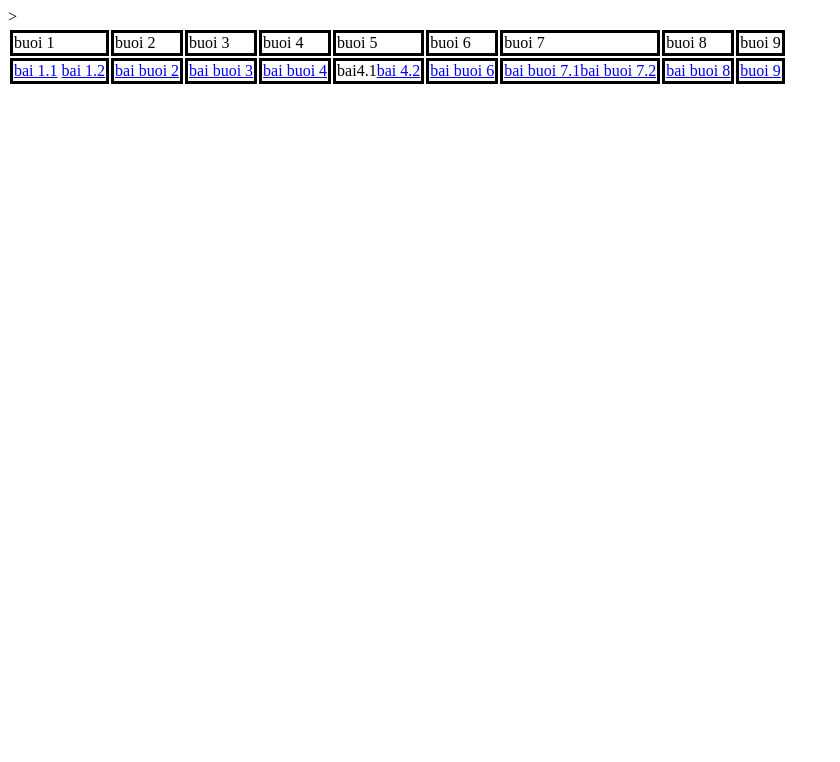
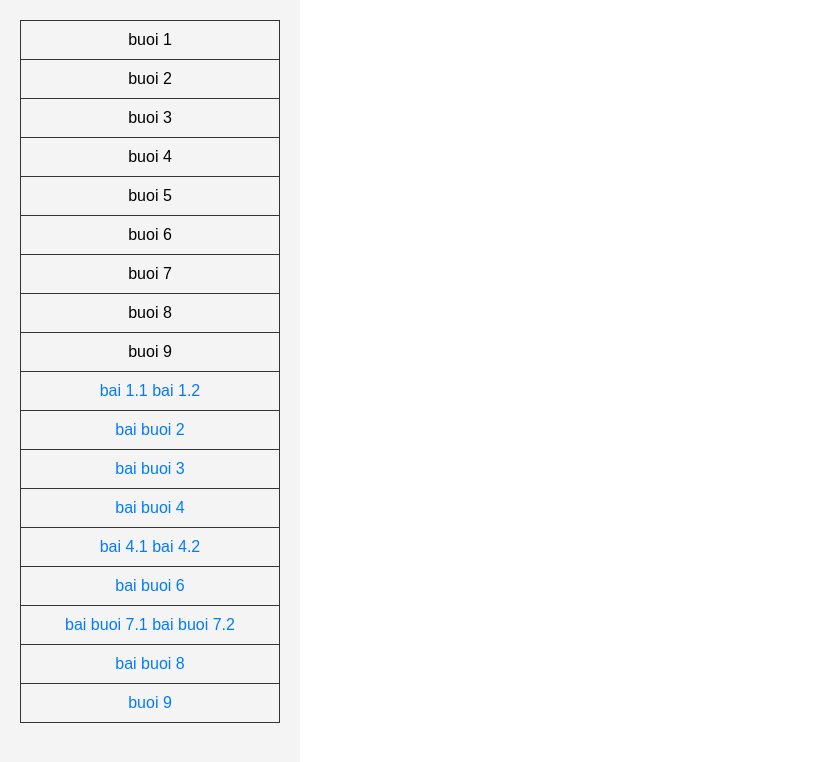
Before and after one commit to maidz001/tonghopbaitap, a plain HTML site: page index.html in a window 1280 px wide. Shown: the whole page, without its empty margins (0-840 px from the left). Drawn offline with Linux system fonts and the light colour scheme.

Commit message:
srtdfyguhjk

```diff
--- a/index.html
+++ b/index.html
@@ -3,49 +3,125 @@
 <head>
     <meta charset="UTF-8">
     <meta name="viewport" content="width=device-width, initial-scale=1.0">
-    <title>Document</title>
-</head>
+    <title>Sidebar Scroll Notification</title>
     <style>
-    td{
-        border: solid;
+        body {
+            margin: 0;
+            font-family: Arial, sans-serif;
+        }
+
+        .sidebar {
+            width: 300px;
+            height: 100vh;
+            background-color: #f4f4f4;
+            overflow-y: auto;
+            padding: 20px;
+            box-sizing: border-box;
+            position: fixed;
+            top: 0;
+            left: 0;
+        }
+
+        table {
+            width: 100%;
+            border-collapse: collapse;
+        }
+
+        td {
+            border: 1px solid #333;
+            padding: 10px;
+            text-align: center;
+        }
+
+        a {
+            text-decoration: none;
+            color: #007bff;
+        }
+
+        a:hover {
+            text-decoration: underline;
         }
     </style>
+</head>
 <body>
+    <div class="sidebar" id="sidebar">
         <table>
             <tr>
-
-        <tr>
                 <td>buoi 1 </td>
-            <td>buoi 2 </td>
-            <td>buoi 3 </td>
-            <td>buoi 4 </td>
-            <td>buoi 5 </td>
-            <td>buoi 6 </td>
-            <td>buoi 7 </td>
-            <td>buoi 8 </td>
-            <td>buoi 9</td>
             </tr>
             <tr>
-            <td><a href="https://maidz001.github.io/baitapbuoi1/?classId=25b1a731-1c5f-4f10-a202-fea8f7379012&assignmentId=72e46a7b-bfdc-48cf-8290-9095fb1aaf7b&submissionId=89e2593c-af02-88f2-bea6-e8847aeb1b35">bai 1.1</a> <a href="https://daihocthudo.sharepoint.com/:u:/s/Thitkweb_CNTT2024N1/EZ_CvTgE2aBAnB-h5a81l78BisJQBykMfkzpSEvgwBPVpw">bai 1.2</a></td>
-
+                <td>buoi 2 </td>
+            </tr>
+            <tr>
+                <td>buoi 3 </td>
+            </tr>
+            <tr>
+                <td>buoi 4 </td>
+            </tr>
+            <tr>
+                <td>buoi 5 </td>
+            </tr>
+            <tr>
+                <td>buoi 6 </td>
+            </tr>
+            <tr>
+                <td>buoi 7 </td>
+            </tr>
+            <tr>
+                <td>buoi 8 </td>
+            </tr>
+            <tr>
+                <td>buoi 9 </td>
+            </tr>
+            <tr>
+                <td>
+                    <a href="https://maidz001.github.io/baitapbuoi1/?classId=25b1a731-1c5f-4f10-a202-fea8f7379012&assignmentId=72e46a7b-bfdc-48cf-8290-9095fb1aaf7b&submissionId=89e2593c-af02-88f2-bea6-e8847aeb1b35">bai 1.1</a>
+                    <a href="https://daihocthudo.sharepoint.com/:u:/s/Thitkweb_CNTT2024N1/EZ_CvTgE2aBAnB-h5a81l78BisJQBykMfkzpSEvgwBPVpw">bai 1.2</a>
+                </td>
+            </tr>
+            <tr>
                 <td><a href="https://maidz001.github.io/buoi4/">bai buoi 2</a></td>
-
- <td><a href="https://maidz001.github.io/buoi22/">bai buoi 3</a></td><td><a href="https://maidz001.github.io/lab3/?classId=25b1a731-1c5f-4f10-a202-fea8f7379012&assignmentId=0b8f9ef0-e533-48f6-8e1c-6e3fe2d9438d&submissionId=e6027acc-be6d-3358-2afc-9559da0ff1ad">bai buoi 4</a></td>
-            <td>bai4.1</a><a href="https://maidz001.github.io/baibuoi4/?classId=25b1a731-1c5f-4f10-a202-fea8f7379012&assignmentId=0b8f9ef0-e533-48f6-8e1c-6e3fe2d9438d&submissionId=e6027acc-be6d-3358-2afc-9559da0ff1ad">bai 4.2</a></td>
-        <td><a href="https://maidz001.github.io/baibuoi8/?classId=25b1a731-1c5f-4f10-a202-fea8f7379012&assignmentId=5f80b396-c5a1-4eb6-b6dd-8c876c9cf2f4&submissionId=95881ca7-894b-bdf0-8248-1ffbb3f7fa74">bai buoi 6</a></td>><td><a href="https://maidz001.github.io/buoi7/?classId=25b1a731-1c5f-4f10-a202-fea8f7379012&assignmentId=9197ced4-1d98-4e4c-bfb4-f0579e4487cb&submissionId=149dac07-af8c-8a87-69e1-ef6916d22cc9">bai buoi 7.1</a><a href="https://maidz001.github.io/bai2buoi7/">bai buoi 7.2</a></td><td><a href="https://maidz001.github.io/baibuoi7/?classId=25b1a731-1c5f-4f10-a202-fea8f7379012&assignmentId=fd69d488-223e-4fa8-87b2-978d1c20e44e&submissionId=a6968526-52a6-0c9a-4ef1-91516a1f54a5">bai buoi 8</a></td>
-        <td><a href="https://maidz001.github.io/buoi99/">buoi 9 </a></td></tr>
-
-
-
-
-
-
-
-
-
-
-
+            </tr>
+            <tr>
+                <td><a href="https://maidz001.github.io/buoi22/">bai buoi 3</a></td>
+            </tr>
+            <tr>
+                <td><a href="https://maidz001.github.io/lab3/?classId=25b1a731-1c5f-4f10-a202-fea8f7379012&assignmentId=0b8f9ef0-e533-48f6-8e1c-6e3fe2d9438d&submissionId=e6027acc-be6d-3358-2afc-9559da0ff1ad">bai buoi 4</a></td>
+            </tr>
+            <tr>
+                <td>
+                    <a>bai 4.1</a>
+                    <a href="https://maidz001.github.io/baibuoi4/?classId=25b1a731-1c5f-4f10-a202-fea8f7379012&assignmentId=0b8f9ef0-e533-48f6-8e1c-6e3fe2d9438d&submissionId=e6027acc-be6d-3358-2afc-9559da0ff1ad">bai 4.2</a>
+                </td>
+            </tr>
+            <tr>
+                <td><a href="https://maidz001.github.io/baibuoi8/?classId=25b1a731-1c5f-4f10-a202-fea8f7379012&assignmentId=5f80b396-c5a1-4eb6-b6dd-8c876c9cf2f4&submissionId=95881ca7-894b-bdf0-8248-1ffbb3f7fa74">bai buoi 6</a></td>
+            </tr>
+            <tr>
+                <td>
+                    <a href="https://maidz001.github.io/buoi7/?classId=25b1a731-1c5f-4f10-a202-fea8f7379012&assignmentId=9197ced4-1d98-4e4c-bfb4-f0579e4487cb&submissionId=149dac07-af8c-8a87-69e1-ef6916d22cc9">bai buoi 7.1</a>
+                    <a href="https://maidz001.github.io/bai2buoi7/">bai buoi 7.2</a>
+                </td>
+            </tr>
+            <tr>
+                <td><a href="https://maidz001.github.io/baibuoi7/?classId=25b1a731-1c5f-4f10-a202-fea8f7379012&assignmentId=fd69d488-223e-4fa8-87b2-978d1c20e44e&submissionId=a6968526-52a6-0c9a-4ef1-91516a1f54a5">bai buoi 8</a></td>
+            </tr>
+            <tr>
+                <td><a href="https://maidz001.github.io/buoi99/">buoi 9 </a></td>
             </tr>
         </table>
+    </div>
+
+    <script>
+        const sidebar = document.getElementById('sidebar');
+        let hasAlerted = false;
+
+        sidebar.addEventListener('scroll', function() {
+            if (sidebar.scrollTop + sidebar.clientHeight >= sidebar.scrollHeight && !hasAlerted) {
+                alert('Đã hết trang!');
+                hasAlerted = true;
+            }
+        });
+    </script>
 </body>
 </html>
```
Lines whose indentation alone changed are shown as unchanged.
